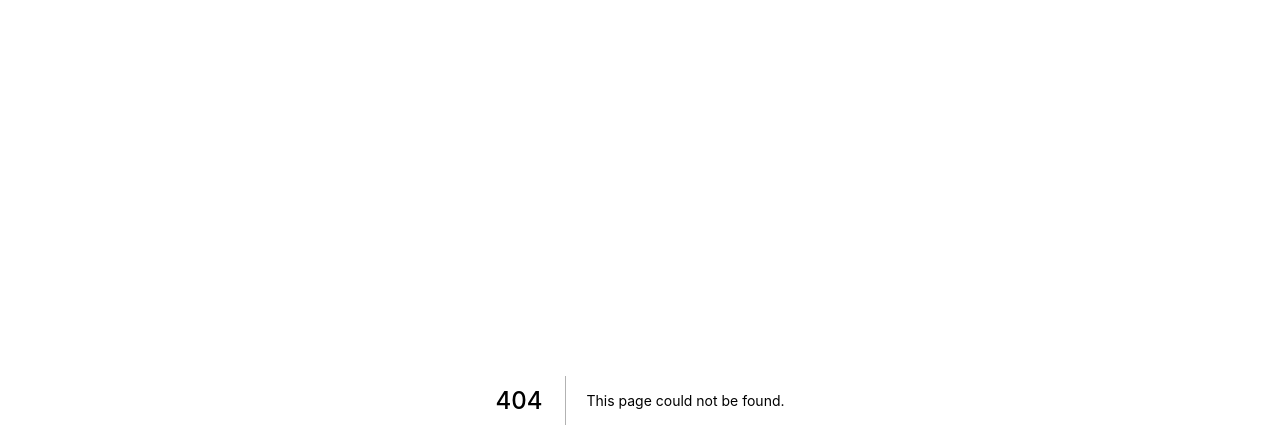
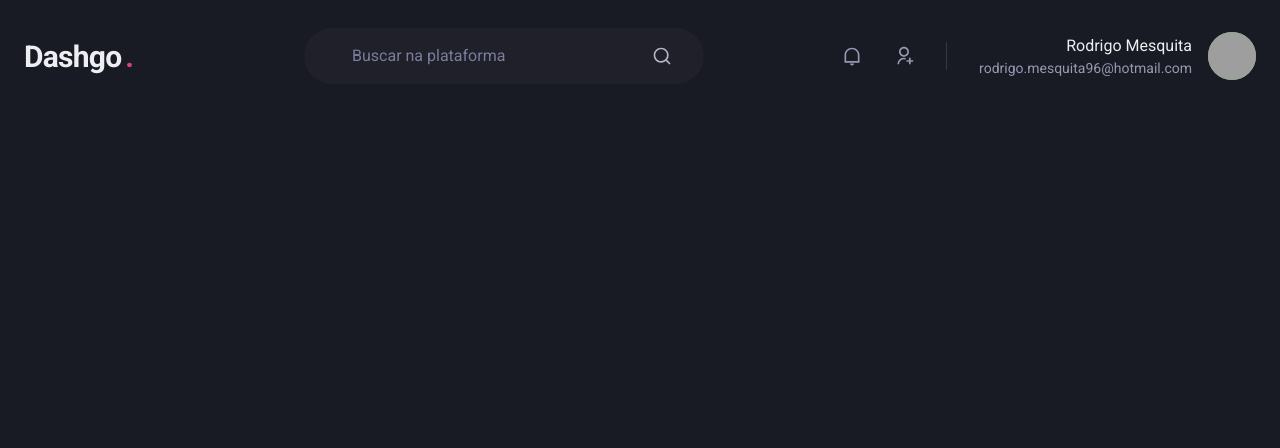
Before and after one commit to JoaoRodrigo1996/Ignite-Dashgo, a Next.js app: page /dashboard in a window 1280 px wide. Before the commit this address had no page. Shown: the top 448 px of the page. Built offline with nearby package versions, Linux system fonts and the light colour scheme; grey boxes are pictures that could not be loaded.

Commit message:
Componente Header

```diff
--- a/package.json
+++ b/package.json
@@ -15,7 +15,8 @@
     "framer-motion": "^5.4.1",
     "next": "12.0.7",
     "react": "17.0.2",
-    "react-dom": "17.0.2"
+    "react-dom": "17.0.2",
+    "react-icons": "^4.3.1"
   },
   "devDependencies": {
     "@types/node": "^16.11.12",
--- /dev/null
+++ b/src/components/Header.tsx
@@ -0,0 +1,78 @@
+import { Flex, Text, Input, Icon, HStack, Box, Avatar } from "@chakra-ui/react"
+import { RiNotificationLine, RiSearchLine, RiUserAddLine } from "react-icons/ri"
+
+export function Header() {
+  return (
+    <Flex
+      as="header"
+      w="100%"
+      maxWidth={1480}
+      h="20"
+      mx="auto"
+      mt="4"
+      px="6"
+      align="center"
+    >
+      <Text fontSize="3xl" fontWeight="bold" letterSpacing="tight" w="64">
+        Dashgo
+        <Text color="pink.500" as="span" ml="1">
+          .
+        </Text>
+      </Text>
+
+      <Flex
+        as="label"
+        flex="1"
+        py="4"
+        px="8"
+        ml="6"
+        maxWidth={400}
+        alignSelf="center"
+        color="gray.200"
+        position="relative"
+        bg="gray.800"
+        borderRadius="full"
+      >
+        <Input
+          color="gray.50"
+          variant="unstyled"
+          px="4"
+          mr="4"
+          placeholder="Buscar na plataforma"
+          _placeholder={{ color: "gray.400" }}
+        />
+        <Icon as={RiSearchLine} fontSize="20" alignSelf="center" />
+      </Flex>
+
+      <Flex align="center" ml="auto">
+        <HStack
+          spacing="8"
+          mx="8"
+          pr="8"
+          py="1"
+          color="gray.300"
+          borderRightWidth={1}
+          borderColor="gray.700"
+        >
+          <Icon as={RiNotificationLine} fontSize="20" />
+          <Icon as={RiUserAddLine} fontSize="20" />
+        </HStack>
+
+        <Flex align="center">
+          <Box mr="4" textAlign="right">
+            <Text>Rodrigo Mesquita</Text>
+            <Text color="gray.300" fontSize="sm">
+              rodrigo.mesquita96@hotmail.com
+            </Text>
+          </Box>
+
+          <Avatar
+            size="md"
+            name="Rodrigo Mesquita"
+            src="https://github.com/JoaoRodrigo1996.png"
+          />
+        </Flex>
+      </Flex>
+    </Flex>
+  )
+}
--- /dev/null
+++ b/src/pages/dashboard.tsx
@@ -0,0 +1,5 @@
+import { Header } from "../components/Header"
+
+export default function Dashboard() {
+  return <Header />
+}
```
Also changed, not shown: 1 other file (tests, documents, lock files or other folders).
